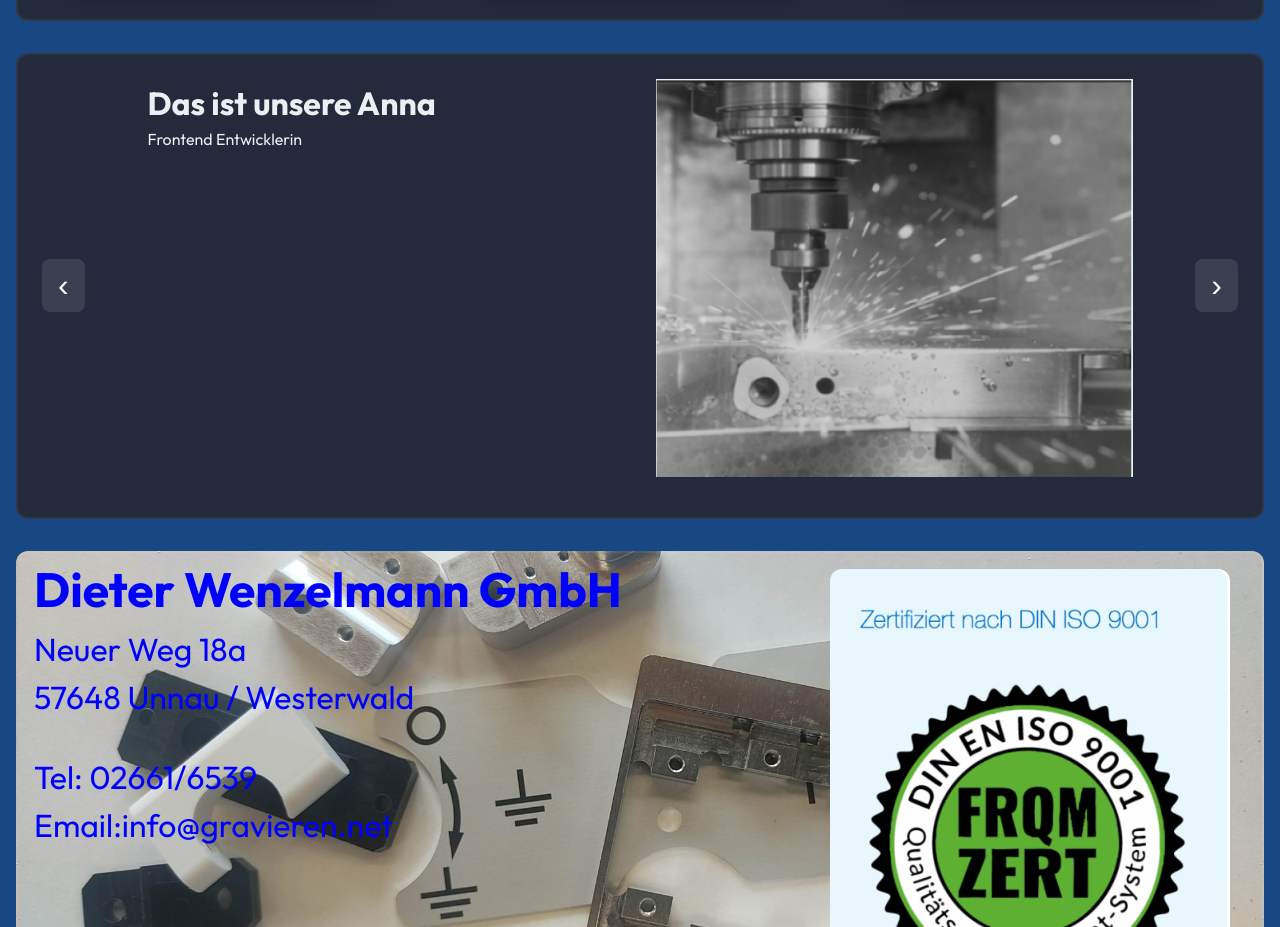
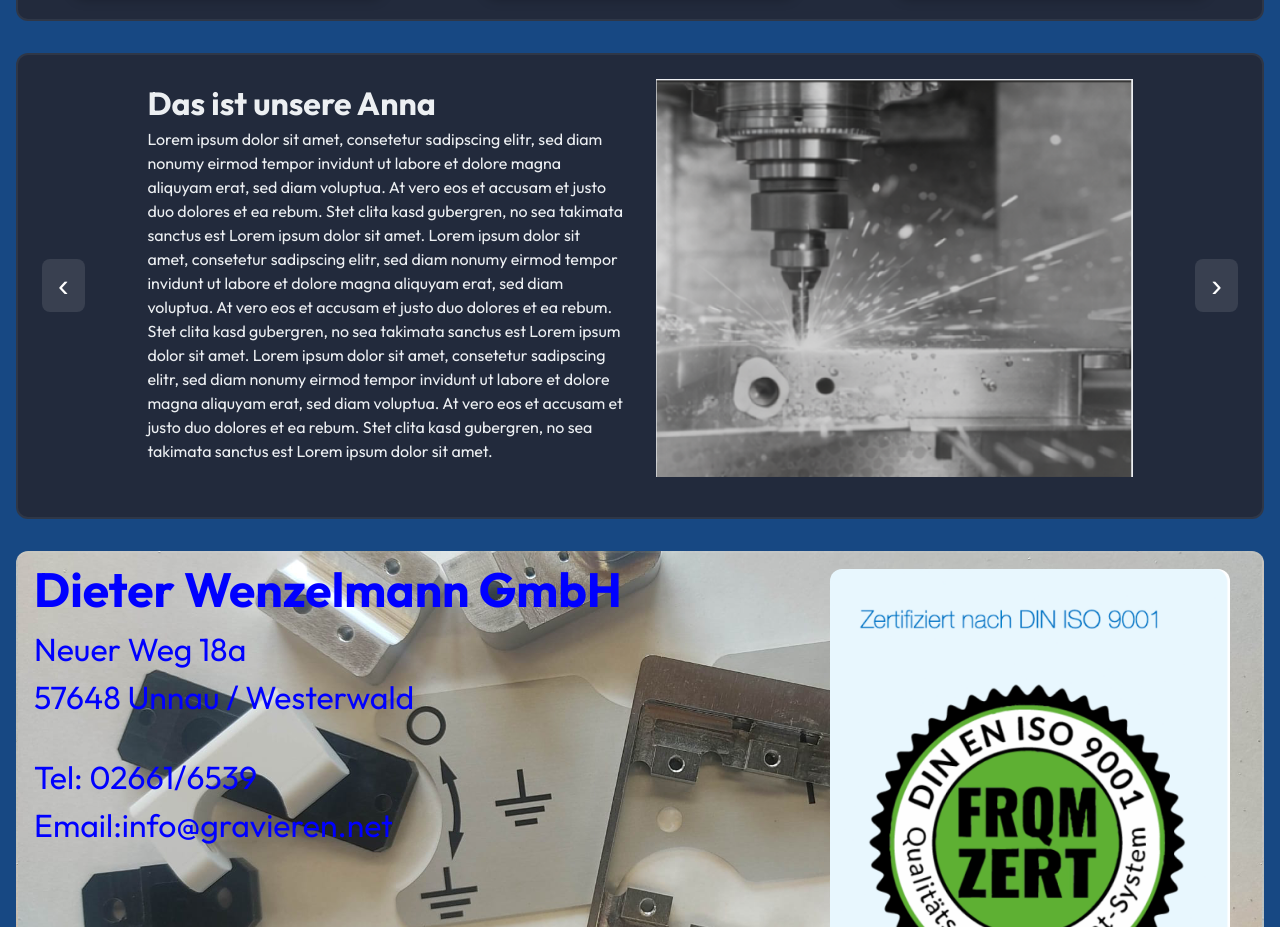
Before and after one commit to Youdontknowme720/DW, a React (Vite) app: page / in a window 1280 px wide. Shown: the part 2080-3007 px from the top of the page. Built offline with nearby package versions, Linux system fonts and the light colour scheme.

Commit message:
example msg in card

```diff
--- a/src/App.tsx
+++ b/src/App.tsx
@@ -34,7 +34,11 @@ Ihre Dieter Wenzelmann GmbH – Industrieschilder – Aluminiumbearbeitung" imag
             <div className="service-wrapper">
                 <Personal
                 cards={[
-                    { title: "Anna", desc: "Frontend Entwicklerin", image: rlogo },
+                    { title: "Anna",
+                      desc: `
+Lorem ipsum dolor sit amet, consetetur sadipscing elitr, sed diam nonumy eirmod tempor invidunt ut labore et dolore magna aliquyam erat, sed diam voluptua. At vero eos et accusam et justo duo dolores et ea rebum. Stet clita kasd gubergren, no sea takimata sanctus est Lorem ipsum dolor sit amet. Lorem ipsum dolor sit amet, consetetur sadipscing elitr, sed diam nonumy eirmod tempor invidunt ut labore et dolore magna aliquyam erat, sed diam voluptua. At vero eos et accusam et justo duo dolores et ea rebum. Stet clita kasd gubergren, no sea takimata sanctus est Lorem ipsum dolor sit amet. Lorem ipsum dolor sit amet, consetetur sadipscing elitr, sed diam nonumy eirmod tempor invidunt ut labore et dolore magna aliquyam erat, sed diam voluptua. At vero eos et accusam et justo duo dolores et ea rebum. Stet clita kasd gubergren, no sea takimata sanctus est Lorem ipsum dolor sit amet.
+                      `,
+                      image: rlogo },
                     { title: "Tom", desc: "Backend Entwickler", image: rlogo },
                     { title: "Lisa", desc: "UX Designerin", image: rlogo}
                 ]}
```
